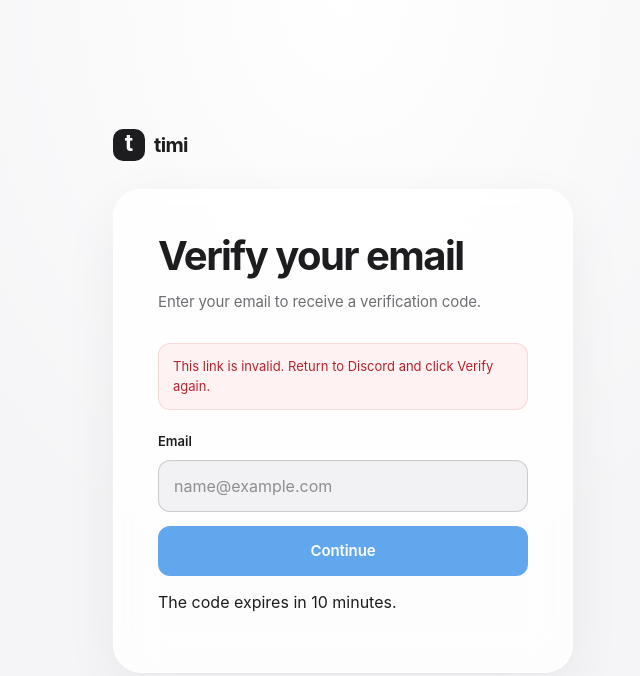
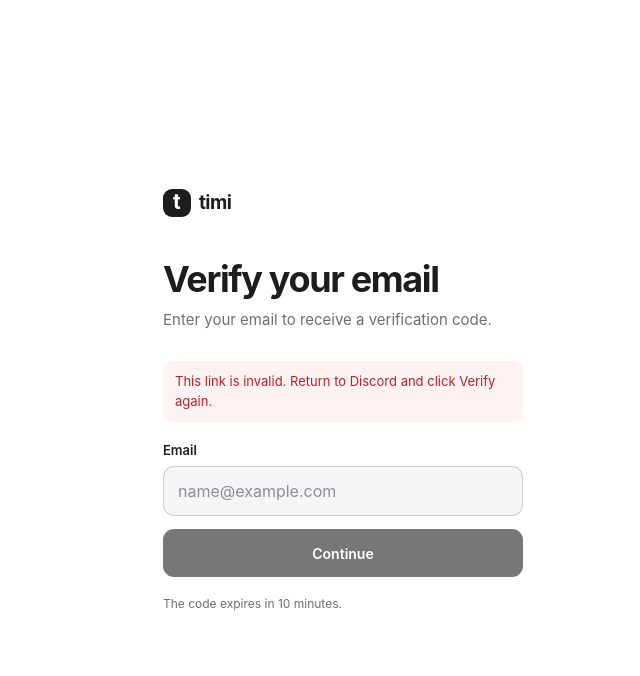
Before and after one commit to lstudiolab/Timi-Bot, a website: page public/index.html in a window 1280 px wide. Shown: the whole page, without its empty margins (297-937 px from the left). Drawn offline with Linux system fonts and the light colour scheme.

Commit message:
Use minimal Apple-inspired verification styling

```diff
--- a/public/style.css
+++ b/public/style.css
@@ -2,321 +2,47 @@
   color-scheme: light;
   --ink: #1d1d1f;
   --secondary: #6e6e73;
-  --tertiary: #86868b;
   --line: rgba(29, 29, 31, .12);
-  --surface: rgba(255, 255, 255, .82);
-  --page: #f5f5f7;
   --accent: #0071e3;
-  --accent-hover: #0077ed;
-  --focus: rgba(0, 113, 227, .24);
+  --focus: rgba(0, 113, 227, .22);
   font-synthesis: none;
   text-rendering: optimizeLegibility;
   -webkit-font-smoothing: antialiased;
   -moz-osx-font-smoothing: grayscale;
 }
-
 * { box-sizing: border-box; }
-
-html {
-  min-height: 100%;
-  font-family: -apple-system, BlinkMacSystemFont, "SF Pro Display", "SF Pro Text", "Segoe UI", sans-serif;
-  -webkit-text-size-adjust: 100%;
-}
-
-body {
-  margin: 0;
-  min-height: 100vh;
-  min-height: 100svh;
-  color: var(--ink);
-  background:
-    radial-gradient(ellipse at 50% 0%, rgba(255,255,255,.98) 0%, rgba(255,255,255,0) 54%),
-    var(--page);
-}
-
+html { min-height: 100%; font-family: -apple-system, BlinkMacSystemFont, "SF Pro Text", "Segoe UI", sans-serif; -webkit-text-size-adjust: 100%; }
+body { margin: 0; min-height: 100vh; min-height: 100svh; color: var(--ink); background: #fff; }
 button, input { font: inherit; }
-
-.page-shell {
-  width: 100%;
-  min-height: 100vh;
-  min-height: 100svh;
-  display: flex;
-  flex-direction: column;
-  align-items: center;
-  justify-content: center;
-  padding: max(24px, env(safe-area-inset-top)) 22px max(22px, env(safe-area-inset-bottom));
-}
-
-.site-header {
-  width: min(100%, 460px);
-  margin: 0 0 28px;
-}
-
-.brand {
-  display: inline-flex;
-  align-items: center;
-  gap: 9px;
-  color: var(--ink);
-  text-decoration: none;
-}
-
-.brand-mark {
-  width: 32px;
-  height: 32px;
-  display: grid;
-  place-items: center;
-  border-radius: 10px;
-  background: var(--ink);
-  color: #fff;
-  font-size: 23px;
-  line-height: 1;
-  font-weight: 700;
-  letter-spacing: -1.8px;
-  padding: 0 2px 3px 0;
-}
-
-.brand-name {
-  font-size: 20px;
-  line-height: 1;
-  font-weight: 650;
-  letter-spacing: -.65px;
-}
-
-.card {
-  width: min(100%, 460px);
-  padding: clamp(28px, 6vw, 44px);
-  border: 1px solid rgba(255,255,255,.95);
-  border-radius: 28px;
-  background: var(--surface);
-  box-shadow: 0 18px 55px rgba(0,0,0,.055), 0 1px 2px rgba(0,0,0,.025);
-  -webkit-backdrop-filter: saturate(180%) blur(22px);
-  backdrop-filter: saturate(180%) blur(22px);
-  animation: appear .42s cubic-bezier(.2,.75,.25,1) both;
-}
-
-.eyebrow {
-  margin: 0 0 13px;
-  color: var(--secondary);
-  font-size: 11px;
-  line-height: 1.4;
-  font-weight: 650;
-  letter-spacing: .09em;
-}
-
-h1 {
-  margin: 0 0 13px;
-  max-width: 350px;
-  font-size: clamp(32px, 7vw, 40px);
-  line-height: 1.08;
-  letter-spacing: -1.55px;
-  font-weight: 700;
-}
-
-.intro {
-  margin: 0 0 30px;
-  max-width: 355px;
-  color: var(--secondary);
-  font-size: 15px;
-  line-height: 1.55;
-  letter-spacing: -.12px;
-}
-
-label {
-  display: block;
-  margin: 0 0 9px;
-  font-size: 13px;
-  line-height: 1.4;
-  font-weight: 600;
-}
-
-input {
-  display: block;
-  width: 100%;
-  min-height: 52px;
-  padding: 0 15px;
-  border: 1px solid rgba(29,29,31,.18);
-  border-radius: 12px;
-  background: rgba(255,255,255,.92);
-  color: var(--ink);
-  font-size: 16px;
-  outline: none;
-  box-shadow: inset 0 1px 1px rgba(0,0,0,.025);
-  transition: border-color .18s ease, box-shadow .18s ease, background .18s ease;
-}
-
+.page-shell { width: 100%; min-height: 100vh; min-height: 100svh; display: flex; flex-direction: column; align-items: center; justify-content: center; padding: max(24px, env(safe-area-inset-top)) 22px max(22px, env(safe-area-inset-bottom)); }
+.site-header { width: min(100%, 360px); margin-bottom: 42px; }
+.brand { display: inline-flex; align-items: center; gap: 8px; color: var(--ink); text-decoration: none; }
+.brand-mark { width: 28px; height: 28px; display: grid; place-items: center; border-radius: 9px; background: var(--ink); color: white; font-size: 21px; line-height: 1; font-weight: 700; letter-spacing: -1.5px; padding: 0 2px 3px 0; }
+.brand-name { font-size: 19px; font-weight: 650; letter-spacing: -.6px; }
+.card { width: min(100%, 360px); padding: 0; border: 0; border-radius: 0; background: transparent; box-shadow: none; animation: appear .3s ease both; }
+h1 { margin: 0 0 10px; font-size: clamp(30px, 7vw, 36px); line-height: 1.12; letter-spacing: -1.35px; font-weight: 700; }
+.intro { margin: 0 0 30px; color: var(--secondary); font-size: 15px; line-height: 1.5; }
+label { display: block; margin: 0 0 8px; font-size: 13px; font-weight: 600; }
+input { display: block; width: 100%; min-height: 50px; padding: 0 14px; border: 1px solid rgba(29,29,31,.18); border-radius: 11px; background: #fff; color: var(--ink); font-size: 16px; outline: none; transition: border-color .16s, box-shadow .16s; }
 input::placeholder { color: #8d8d93; opacity: 1; }
-
-input:hover:not(:disabled) { border-color: rgba(29,29,31,.3); }
-
-input:focus-visible {
-  border-color: var(--accent);
-  box-shadow: 0 0 0 4px var(--focus);
-}
-
-input:disabled { background: #f2f2f4; color: var(--secondary); }
-
-button {
-  position: relative;
-  width: 100%;
-  min-height: 50px;
-  margin-top: 14px;
-  padding: 0 44px;
-  border: 0;
-  border-radius: 12px;
-  background: var(--accent);
-  color: #fff;
-  font-size: 15px;
-  font-weight: 600;
-  letter-spacing: -.1px;
-  cursor: pointer;
-  display: flex;
-  align-items: center;
-  justify-content: center;
-  gap: 9px;
-  transition: background .16s ease, transform .16s ease, opacity .16s ease;
-  -webkit-tap-highlight-color: transparent;
-}
-
-button:hover:not(:disabled) { background: var(--accent-hover); }
-button:active:not(:disabled) { transform: scale(.985); }
+input:hover:not(:disabled) { border-color: rgba(29,29,31,.32); }
+input:focus-visible { border-color: var(--accent); box-shadow: 0 0 0 3px var(--focus); }
+input:disabled { background: #f5f5f7; color: var(--secondary); }
+button { position: relative; width: 100%; min-height: 48px; margin-top: 13px; padding: 0 18px; border: 0; border-radius: 11px; background: var(--ink); color: #fff; font-size: 14px; font-weight: 600; cursor: pointer; display: flex; align-items: center; justify-content: center; gap: 8px; transition: opacity .16s, transform .16s, background .16s; -webkit-tap-highlight-color: transparent; }
+button:hover:not(:disabled) { background: #333336; }
+button:active:not(:disabled) { transform: scale(.99); }
 button:focus-visible { outline: 3px solid var(--focus); outline-offset: 3px; }
-button:disabled { opacity: .62; cursor: wait; }
-
-.button-arrow {
-  position: absolute;
-  right: 17px;
-  top: 50%;
-  transform: translateY(-52%);
-  font-size: 17px;
-  font-weight: 400;
-}
-
-button.loading .button-arrow { display: none; }
-
-.spinner {
-  display: none;
-  width: 15px;
-  height: 15px;
-  border: 2px solid rgba(255,255,255,.45);
-  border-top-color: #fff;
-  border-radius: 50%;
-  animation: spin .7s linear infinite;
-}
-
+button:disabled { opacity: .6; cursor: wait; }
+.spinner { display: none; width: 14px; height: 14px; border: 2px solid rgba(255,255,255,.45); border-top-color: #fff; border-radius: 50%; animation: spin .7s linear infinite; }
 button.loading .spinner { display: block; }
-
-.notice {
-  margin: 0 0 22px;
-  padding: 13px 14px;
-  border: 1px solid rgba(29,29,31,.07);
-  border-radius: 12px;
-  background: rgba(118,118,128,.09);
-  color: #424247;
-  font-size: 13px;
-  line-height: 1.5;
-  overflow-wrap: anywhere;
-}
-
-.notice.error {
-  background: #fff2f2;
-  border-color: rgba(210,45,45,.13);
-  color: #b4232c;
-}
-
-.notice.success {
-  background: #edf9f0;
-  border-color: rgba(30,130,60,.12);
-  color: #216e39;
-}
-
-.notice[hidden] { display: none; }
-
-.security-note {
-  display: flex;
-  align-items: flex-start;
-  gap: 11px;
-  margin-top: 25px;
-  padding-top: 21px;
-  border-top: 1px solid var(--line);
-}
-
-.security-icon {
-  flex: 0 0 27px;
-  width: 27px;
-  height: 27px;
-  display: grid;
-  place-items: center;
-  border-radius: 9px;
-  background: rgba(118,118,128,.1);
-  color: var(--secondary);
-}
-
-.security-icon svg {
-  width: 16px;
-  height: 16px;
-  fill: none;
-  stroke: currentColor;
-  stroke-width: 1.5;
-  stroke-linecap: round;
-  stroke-linejoin: round;
-}
-
-.security-note p {
-  margin: 2px 0 0;
-  color: var(--secondary);
-  font-size: 12px;
-  line-height: 1.55;
-}
-
-.security-note strong { color: var(--ink); font-weight: 600; }
-
-.site-footer {
-  display: flex;
-  flex-wrap: wrap;
-  align-items: center;
-  justify-content: center;
-  gap: 7px;
-  margin-top: 24px;
-  color: var(--tertiary);
-  font-size: 11px;
-  line-height: 1.5;
-  text-align: center;
-}
-
-.footer-separator { color: #b6b6bb; }
-
+.notice { margin: 0 0 20px; padding: 11px 12px; border-radius: 9px; background: #f5f5f7; color: #424247; font-size: 13px; line-height: 1.5; overflow-wrap: anywhere; }
+.notice.error { background: #fff2f2; color: #b4232c; }
+.notice.success { background: #edf9f0; color: #216e39; }
+.notice[hidden], #code-form[hidden], #verification-form[hidden] { display: none; }
+button.secondary-button { min-height: 38px; margin-top: 8px; padding: 0; background: transparent; color: var(--secondary); font-size: 13px; font-weight: 500; }
+button.secondary-button:hover:not(:disabled) { background: transparent; color: var(--ink); }
+.footnote { margin: 18px 0 0; color: var(--secondary); font-size: 12px; line-height: 1.5; }
 @keyframes spin { to { transform: rotate(360deg); } }
-@keyframes appear {
-  from { opacity: 0; transform: translateY(9px) scale(.99); }
-  to { opacity: 1; transform: translateY(0) scale(1); }
-}
-
-@media (max-width: 420px) {
-  .page-shell { justify-content: center; padding-left: 16px; padding-right: 16px; }
-  .site-header { margin-bottom: 22px; }
-  .card { padding: 28px 23px; border-radius: 24px; }
-  h1 { font-size: 34px; }
-}
-
-@media (prefers-reduced-motion: reduce) {
-  *, *::before, *::after {
-    animation-duration: .01ms !important;
-    animation-iteration-count: 1 !important;
-    transition-duration: .01ms !important;
-    scroll-behavior: auto !important;
-  }
-}
-
-
-#code-form[hidden], #verification-form[hidden] { display: none; }
-
-button.secondary-button {
-  margin-top: 8px;
-  min-height: 42px;
-  padding: 0 12px;
-  background: transparent;
-  color: var(--accent);
-  font-size: 14px;
-}
-button.secondary-button:hover:not(:disabled) {
-  background: rgba(0, 113, 227, .07);
-}
+@keyframes appear { from { opacity: 0; transform: translateY(5px); } to { opacity: 1; transform: translateY(0); } }
+@media (max-width: 420px) { .page-shell { padding-left: 25px; padding-right: 25px; } .site-header { margin-bottom: 38px; } }
+@media (prefers-reduced-motion: reduce) { *, *::before, *::after { animation-duration: .01ms !important; animation-iteration-count: 1 !important; transition-duration: .01ms !important; scroll-behavior: auto !important; } }
```
